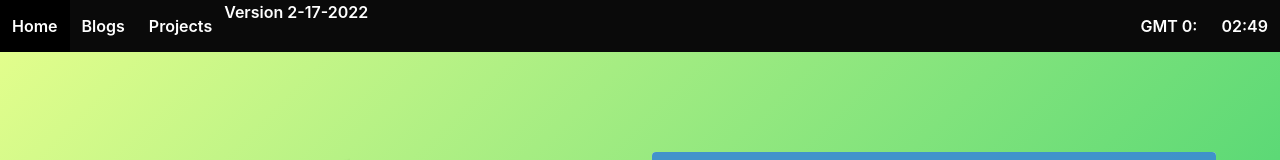
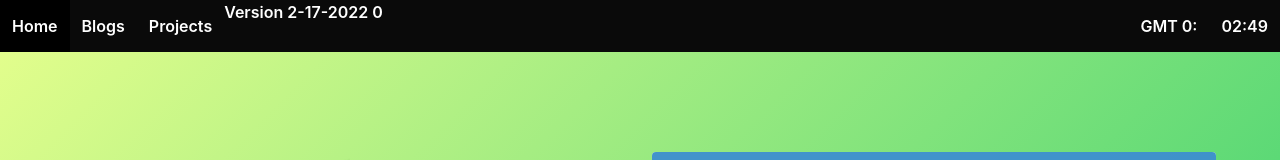
Before and after one commit to vphan6896/my-web, a React (Create React App) app: page / in a window 1280 px wide. Shown: the top 160 px of the page. Built offline with nearby package versions, Linux system fonts and the light colour scheme.

Commit message:
Testing GH Actions

```diff
--- a/src/Components/Navigation/Navbar.js
+++ b/src/Components/Navigation/Navbar.js
@@ -30,7 +30,7 @@ class Navbar extends Component {
             Projects
           </Link>
 
-          <p>Version 2-17-2022</p>
+          <p>Version 2-17-2022 0</p>
         </div>
         <div className="navbar-end has-text-weight-semibold">
           <p className="navbar-item">
```
